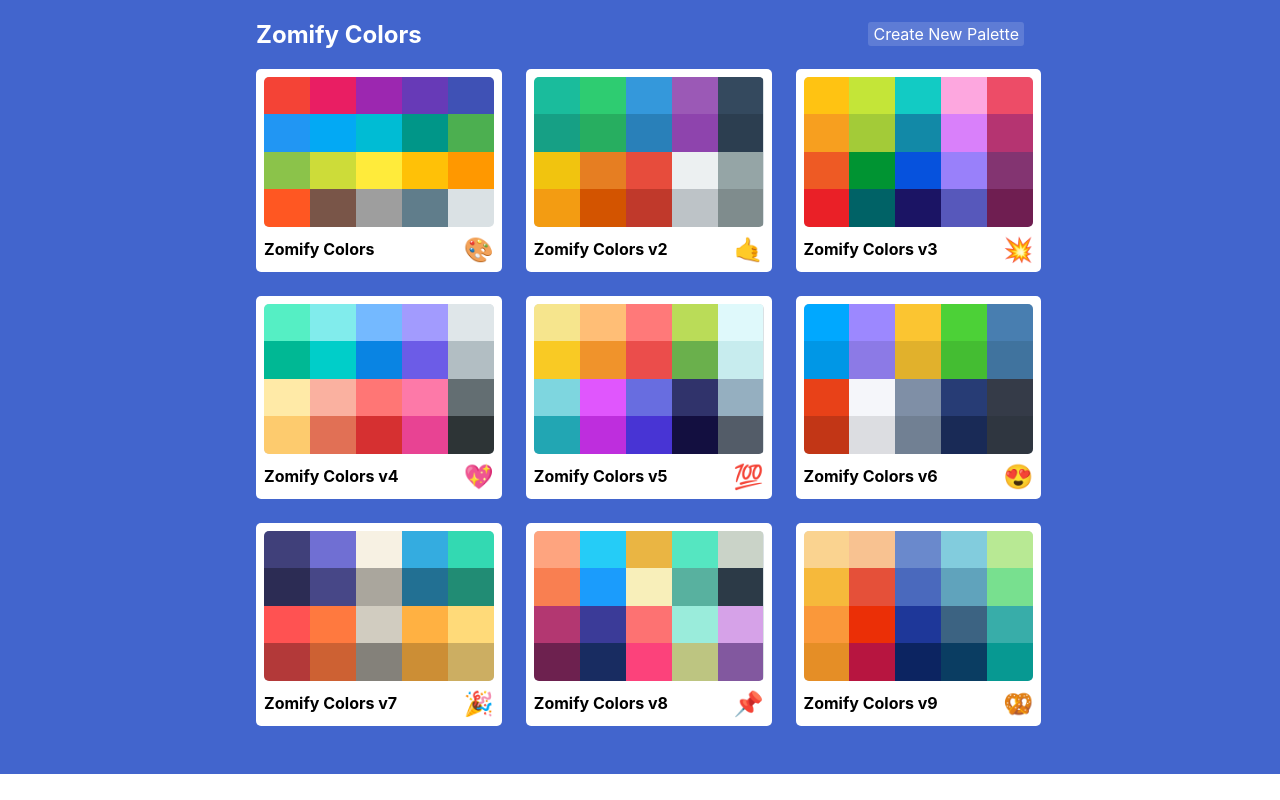
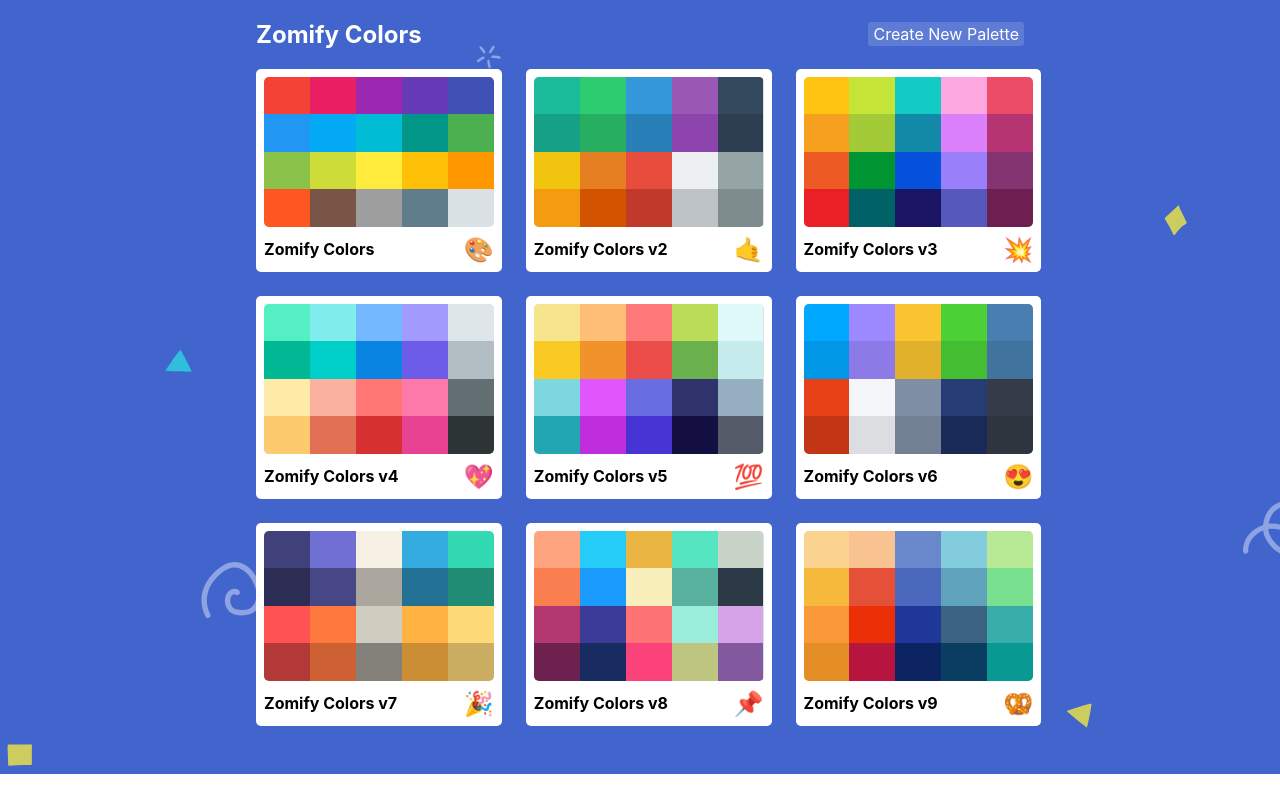
Before and after one commit to zomeru/zomify-colors, a React (Create React App) app: page / in a window 1280 px wide. Built offline with nearby package versions, Linux system fonts and the light colour scheme.

Commit message:
Add backround image to PaletteList

```diff
--- a/src/styles/PaletteListStyles.js
+++ b/src/styles/PaletteListStyles.js
@@ -1,12 +1,16 @@
 import sizes from './sizes';
+import bg from '../assets/bg.svg';
+import bg2 from '../assets/bg2.svg';
 
 const styles = {
   root: {
-    backgroundColor: '#4265CD',
     height: '100%',
     display: 'flex',
     alignItems: 'flex-start',
     justifyContent: 'center',
+    backgroundColor: '#4265cd',
+    backgroundImage: `url(${bg2})`,
+    backgroundSize: 'cover',
   },
   container: {
     width: '60%',
```
Also changed, not shown: src/assets/bg.svg (added), src/assets/bg2.svg (added).
